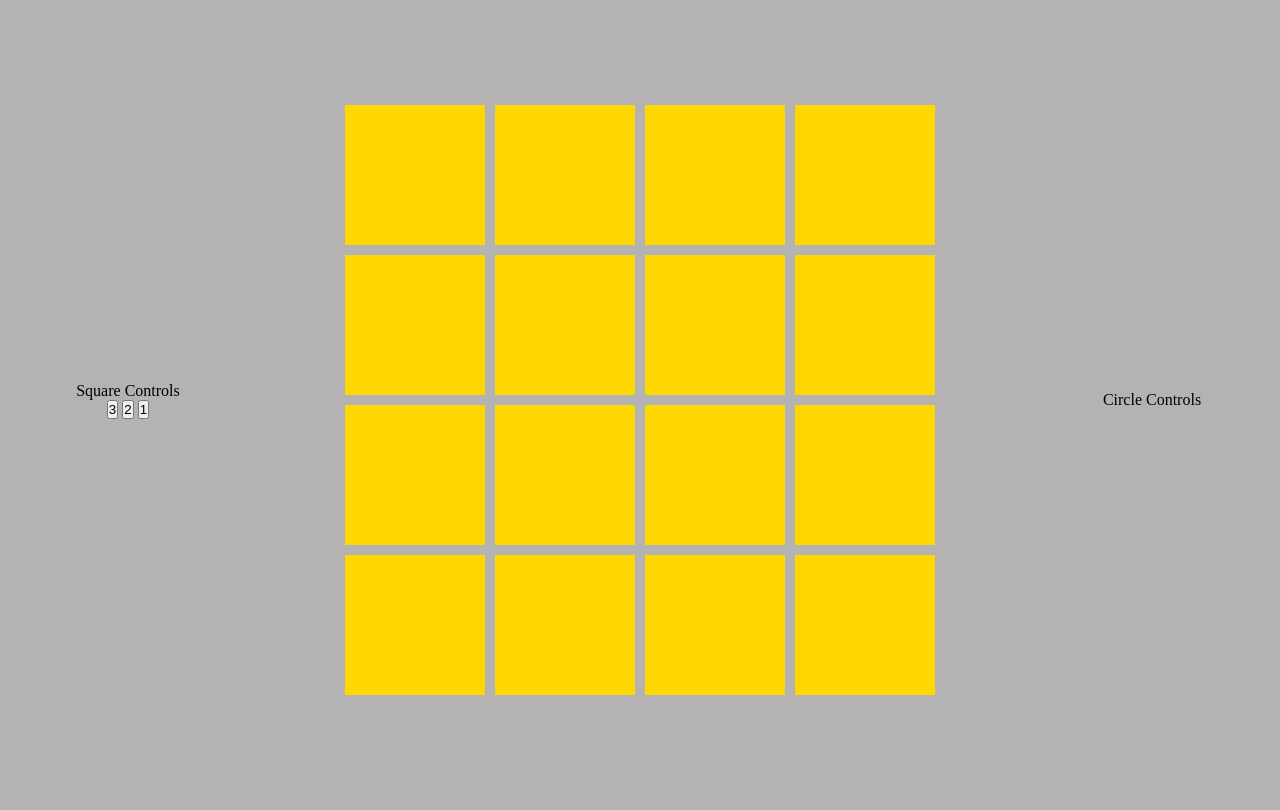
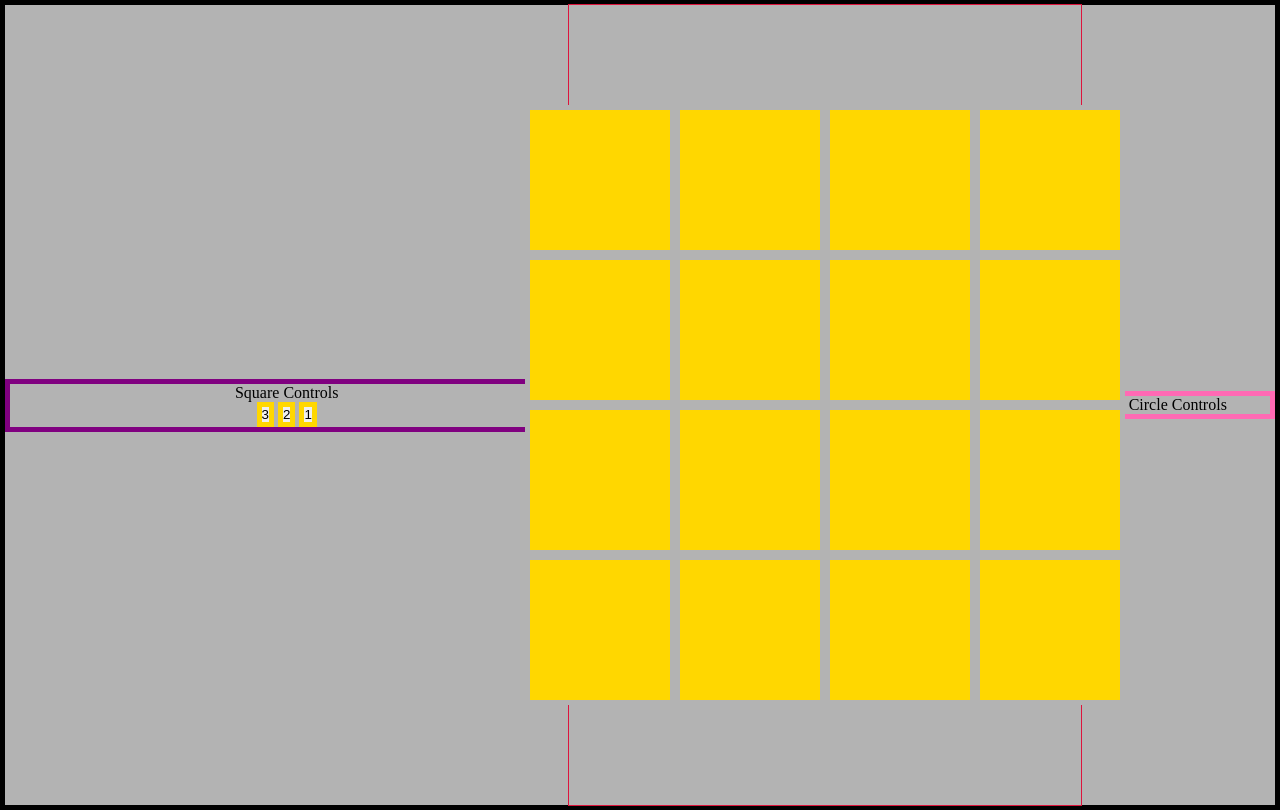
Before and after one commit to PatrickDePuydt/Chomp, a website: page src/index.html in a window 1280 px wide. Drawn offline with Linux system fonts and the light colour scheme.

Commit message:
main: Prepare css for applied layout

```diff
--- a/src/css/base.css
+++ b/src/css/base.css
@@ -14,7 +14,6 @@
   --cold: gold;
   --kinder: dodgerblue;
   --glow: #CDC7E5;
-  --cell-size: 150px;
 }
 
 body {
--- a/src/css/board.css
+++ b/src/css/board.css
@@ -5,7 +5,7 @@
 }
 
 [data-feature="chomp"] [data-target='side-control'] {
-  flex: 1;
+
   display: flex;
   justify-content: center;
   flex-direction: column;
@@ -13,7 +13,7 @@
 }
 
 [data-feature="chomp"] [data-selector="board"] {
-  width: 60vw;
+  width: 40vw;
   height: 100vh;
 }
 
--- a/src/css/cells.css
+++ b/src/css/cells.css
@@ -1,3 +1,7 @@
+:root {
+  --cell-size: 150px;
+}
+
 [data-feature="chomp"] [data-target="cell"] {
   background: var(--cold);
   width: var(--cell-size);
@@ -8,14 +12,14 @@
   position: relative;
   cursor: pointer;
   border: 5px solid var(--brixton);
-  background-size: 200px;
+  background-size: 150px;
   background-repeat: no-repeat;
   background-position: center;
   transition: all .15s ease-in-out;
 }
 
 [data-feature="chomp"] [data-target="cell"].SQUARE {
-  background-size: 200px;
+  background-size: 150px;
   background-repeat: no-repeat;
   background-position: center;
   background-image: url(../images/square/square-01.svg);
@@ -23,7 +27,7 @@
 }
 
 [data-feature="chomp"] [data-target="cell"].CIRCLE {
-  background-size: 200px;
+  background-size: 150px;
   background-repeat: no-repeat;
   background-position: center;
   background-image: url(../images/circle/circle-01.svg);
--- /dev/null
+++ b/src/css/controls.css
@@ -0,0 +1,20 @@
+/* Team Specific */
+[data-feature='chomp'].TEAM_LUNA {
+  border: 5px solid black;
+}
+
+[data-feature='chomp'] .TEAM_LUNA_CONTROLS {
+  border: 5px solid purple;
+  flex: 3;
+}
+
+[data-feature='chomp'] .TEAM_LILY_CONTROLS {
+  border: 5px solid hotpink;
+  flex: 1;
+}
+
+
+/* General */
+[data-feature='chomp'] [data-selector='piece'] {
+  border: 5px solid gold;
+}
--- a/src/css/layout.css
+++ b/src/css/layout.css
@@ -1,7 +1,3 @@
-[data-feature="chomp"] .lay_flex_center {
-
-}
-
 [data-feature="chomp"] .lay_grid_3x3 {
   display: grid;
   justify-content: center;
@@ -9,4 +5,5 @@
   justify-items: center;
   align-items: center;
   grid-template-columns: repeat(4, auto);
+  outline: 1px solid crimson;
 }
--- a/src/index.html
+++ b/src/index.html
@@ -31,13 +31,7 @@
       rel="stylesheet"
       type="text/css"
       media="screen"
-      href="./css/main.css"
-    />
-    <link
-      rel="stylesheet"
-      type="text/css"
-      media="screen"
-      href="./css/animations.css"
+      href="./css/controls.css"
     />
     <title>Chomp!</title>
     <script src="./js/model.js" defer></script>
@@ -48,8 +42,8 @@
   </head>
 
   <body>
-    <main data-feature="chomp">
-      <article data-target="side-control">
+    <main data-feature="chomp" class="TEAM_LUNA">
+      <article data-target="side-control" class="TEAM_LUNA_CONTROLS">
         <section>Square Controls</section>
         <aside class="lay_flex_center">
           <button data-selector="piece" data-context="3">3</button>
@@ -75,7 +69,7 @@
         <section data-target="cell"></section>
         <section data-target="cell"></section>
       </article>
-      <article data-target="side-control">
+      <article data-target="side-control" class="TEAM_LILY_CONTROLS">
         <aside>Circle Controls</aside>
       </article>
     </main>
```
Also changed, not shown: src/css/main.css (added).
